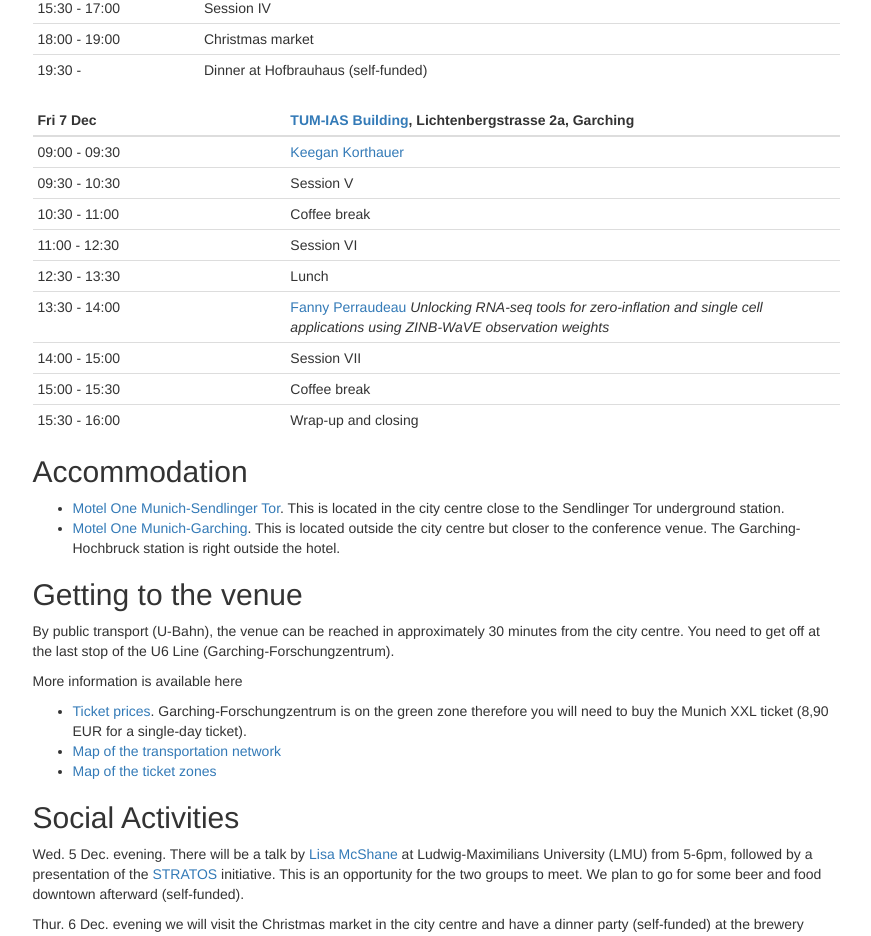
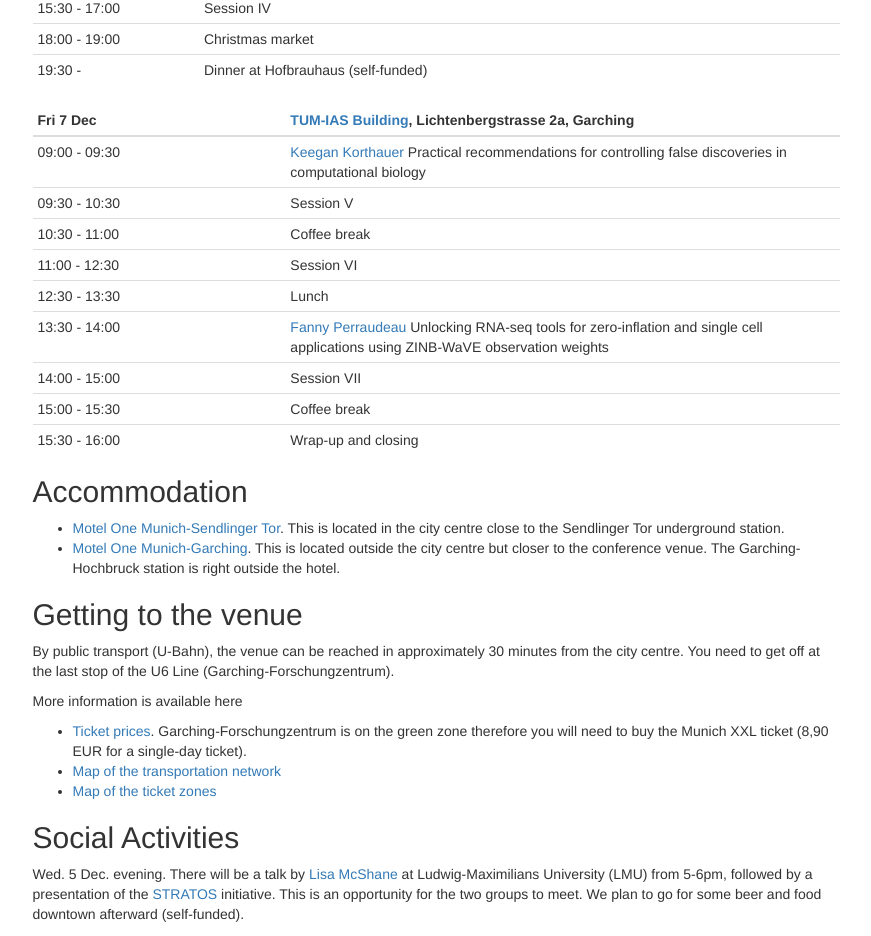
Before and after one commit to Bioconductor/EuroBioc2018, a plain HTML site: page docs/index.html in a window 1280 px wide. Shown: the part 1420-2356 px from the top of the page, without its empty margins (345-1216 px from the left). Drawn offline with nearby package versions, Linux system fonts and the light colour scheme; some packages are replaced by stand-ins of ours.

Commit message:
Keegan's title

```diff
--- a/docs/index.html
+++ b/docs/index.html
@@ -1616,7 +1616,7 @@ div.tocify {
 <tbody>
 <tr class="odd">
 <td>09:00 - 09:30</td>
-<td><a href="http://kkorthauer.org">Keegan Korthauer</a></td>
+<td><a href="http://kkorthauer.org">Keegan Korthauer</a> Practical recommendations for controlling false discoveries in computational biology</td>
 </tr>
 <tr class="even">
 <td>09:30 - 10:30</td>
@@ -1636,7 +1636,7 @@ div.tocify {
 </tr>
 <tr class="even">
 <td>13:30 - 14:00</td>
-<td><a href="https://www.wholebiome.com/team.html#fanny-perraudeau">Fanny Perraudeau</a> <em>Unlocking RNA-seq tools for zero-inflation and single cell applications using ZINB-WaVE observation weights</em></td>
+<td><a href="https://www.wholebiome.com/team.html#fanny-perraudeau">Fanny Perraudeau</a> Unlocking RNA-seq tools for zero-inflation and single cell applications using ZINB-WaVE observation weights</td>
 </tr>
 <tr class="odd">
 <td>14:00 - 15:00</td>
```
Also changed, not shown: 1 other file.
